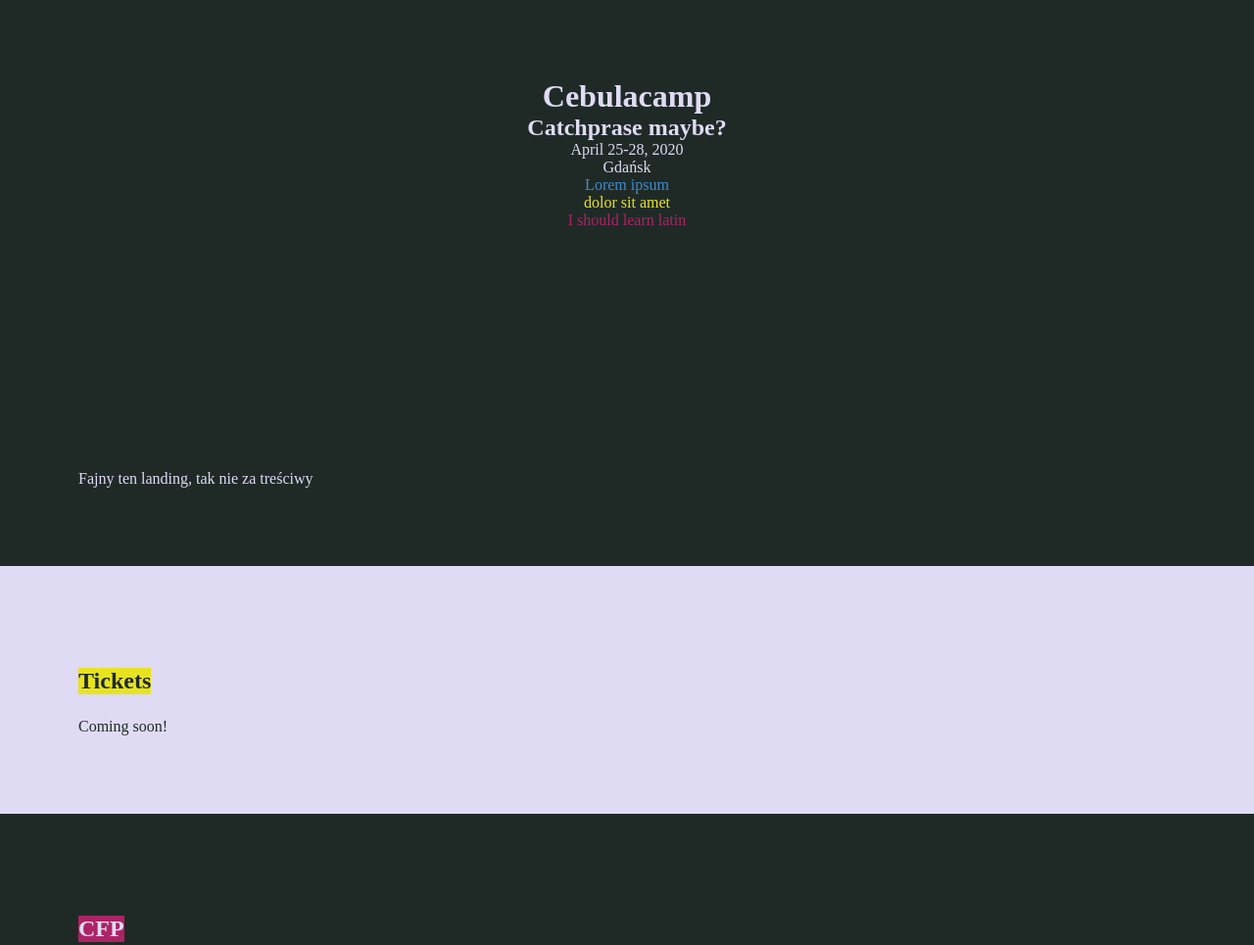
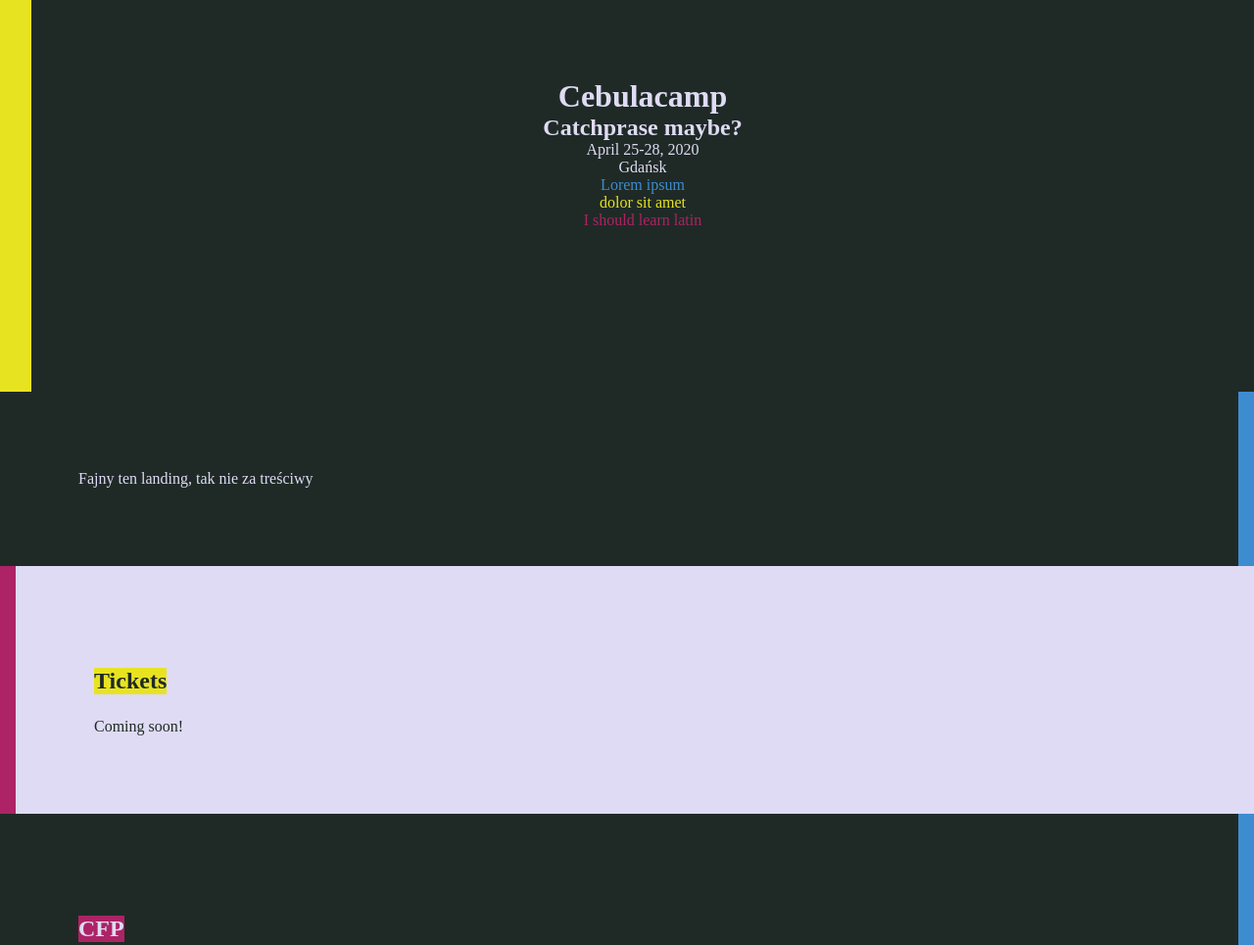
Before and after one commit to cebulacamp/queens-landing, a website built with Parcel: page src/index.pug in a window 1280 px wide. Shown: the top 965 px of the page at 98% size. Built offline with nearby package versions, Linux system fonts and the light colour scheme.

Commit message:
Add m0ar colors!

```diff
--- a/package.json
+++ b/package.json
@@ -1,8 +1,6 @@
 {
   "name": "queens-landing",
   "repository": "git@github.com:cebulacamp/queens-landing.git",
-  "author": "Olgierd \"Allgreed\" Kasprowicz <olixem@gmail.com>",
-  "license": "MIT",
   "private": true,
   "devDependencies": {
     "autoprefixer": "^9.6.1",
--- a/src/style/main.scss
+++ b/src/style/main.scss
@@ -38,10 +38,14 @@ section h2 {
     margin: 1em 1em 1em 0em;
 }
 
+.hero {
+    border-left: 2em solid $color3;
+}
+
 section:nth-child(even) {
     color: $color2;
     background-color: $color1;
-    padding: 5em;
+    border-right: 1em solid $color4;
 
     h2 {
         background-color: $color5;
@@ -50,7 +54,7 @@ section:nth-child(even) {
 section:nth-child(odd) {
     color: $color1;
     background-color: $color2;
-    padding: 5em;
+    border-left: 1em solid $color5;
 
     h2 {
         background-color: $color3;
```
